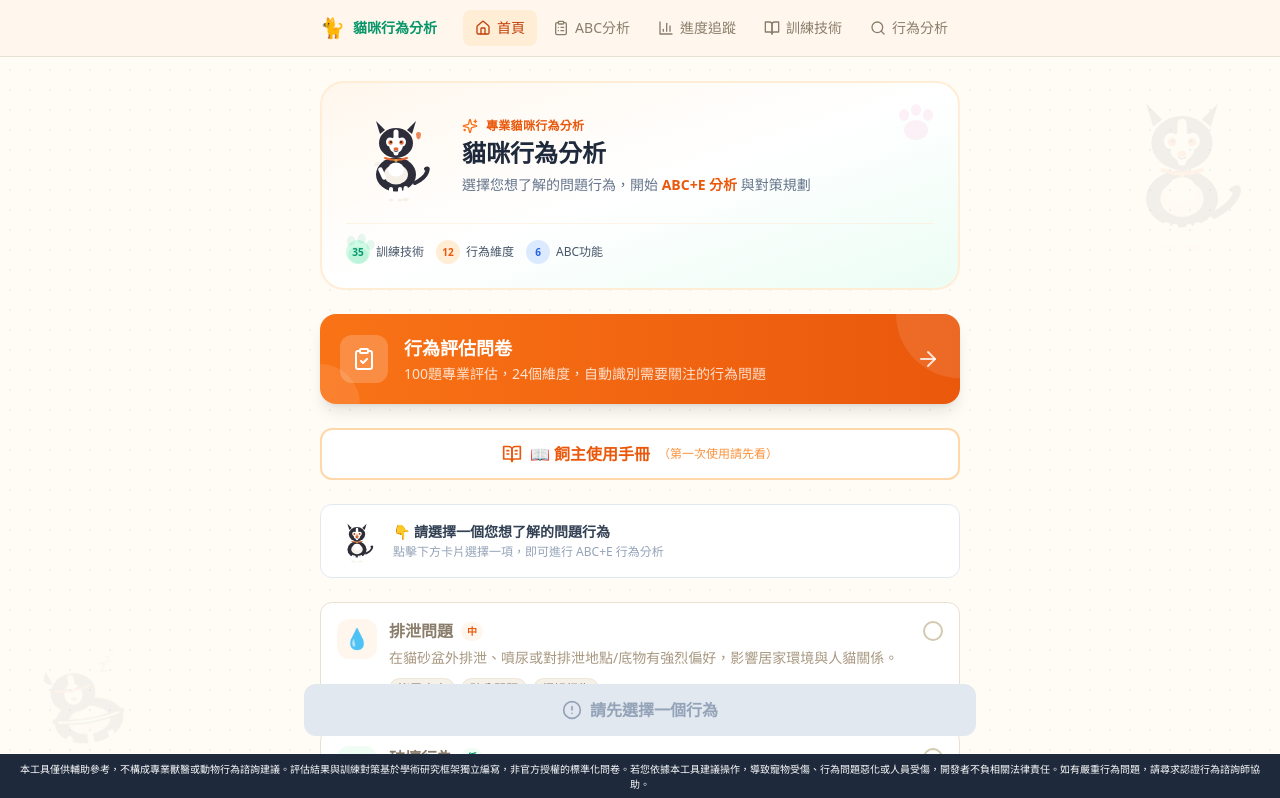
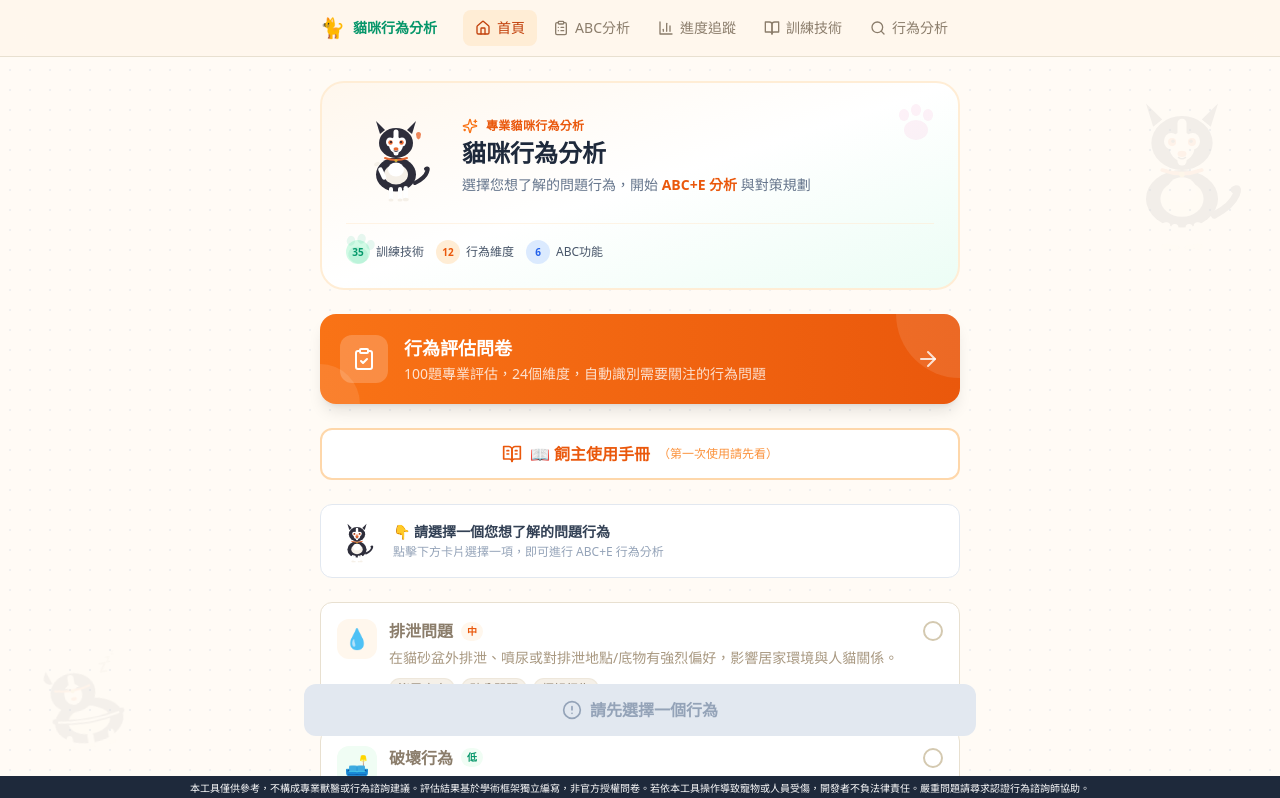
Before and after one commit to chouandony/cat-behavior-analyzer-v2, a Next.js app: page / in a window 1280 px wide. Shown: the top 798 px of the page. Built offline with nearby package versions, Linux system fonts and the light colour scheme.

Commit message:
Revise footer disclaimer for improved readability
Updated footer disclaimer text for clarity and brevity.

```diff
--- a/app/layout.tsx
+++ b/app/layout.tsx
@@ -39,9 +39,9 @@ export default function RootLayout({
         </main>
 
         {/* 底部免責聲明 */}
-        <div className="fixed bottom-0 left-0 right-0 bg-slate-800 text-white text-[10px] py-2 px-4 text-center z-30">
-          <p>
-            本工具僅供輔助參考，不構成專業獸醫或動物行為諮詢建議。評估結果與訓練對策基於學術研究框架獨立編寫，非官方授權的標準化問卷。若您依據本工具建議操作，導致寵物受傷、行為問題惡化或人員受傷，開發者不負相關法律責任。如有嚴重行為問題，請尋求認證行為諮詢師協助。
+        <div className="fixed bottom-0 left-0 right-0 bg-slate-800 text-white text-[10px] leading-tight py-1.5 px-3 text-center z-30">
+          <p className="line-clamp-2">
+            本工具僅供參考，不構成專業獸醫或行為諮詢建議。評估結果基於學術框架獨立編寫，非官方授權問卷。若依本工具操作導致寵物或人員受傷，開發者不負法律責任。嚴重問題請尋求認證行為諮詢師協助。
           </p>
         </div>
 
```
